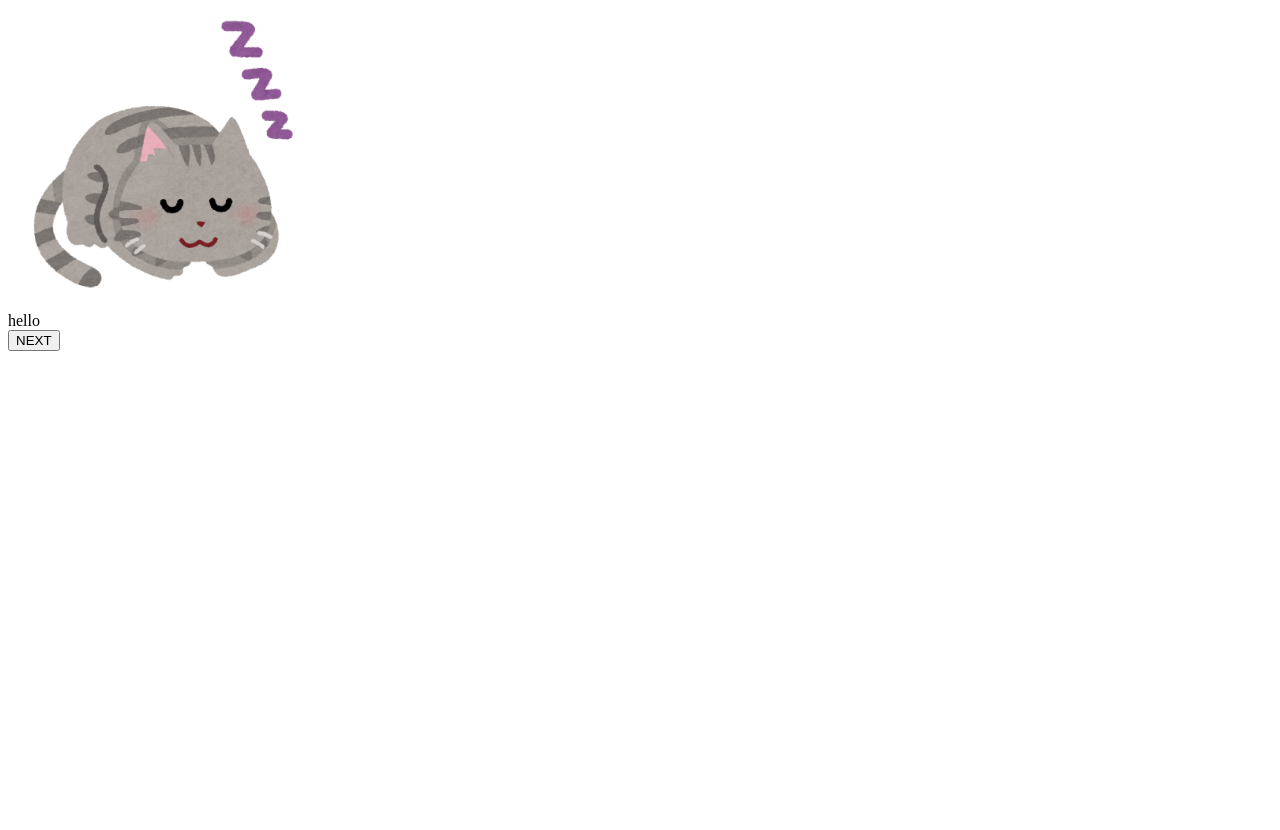
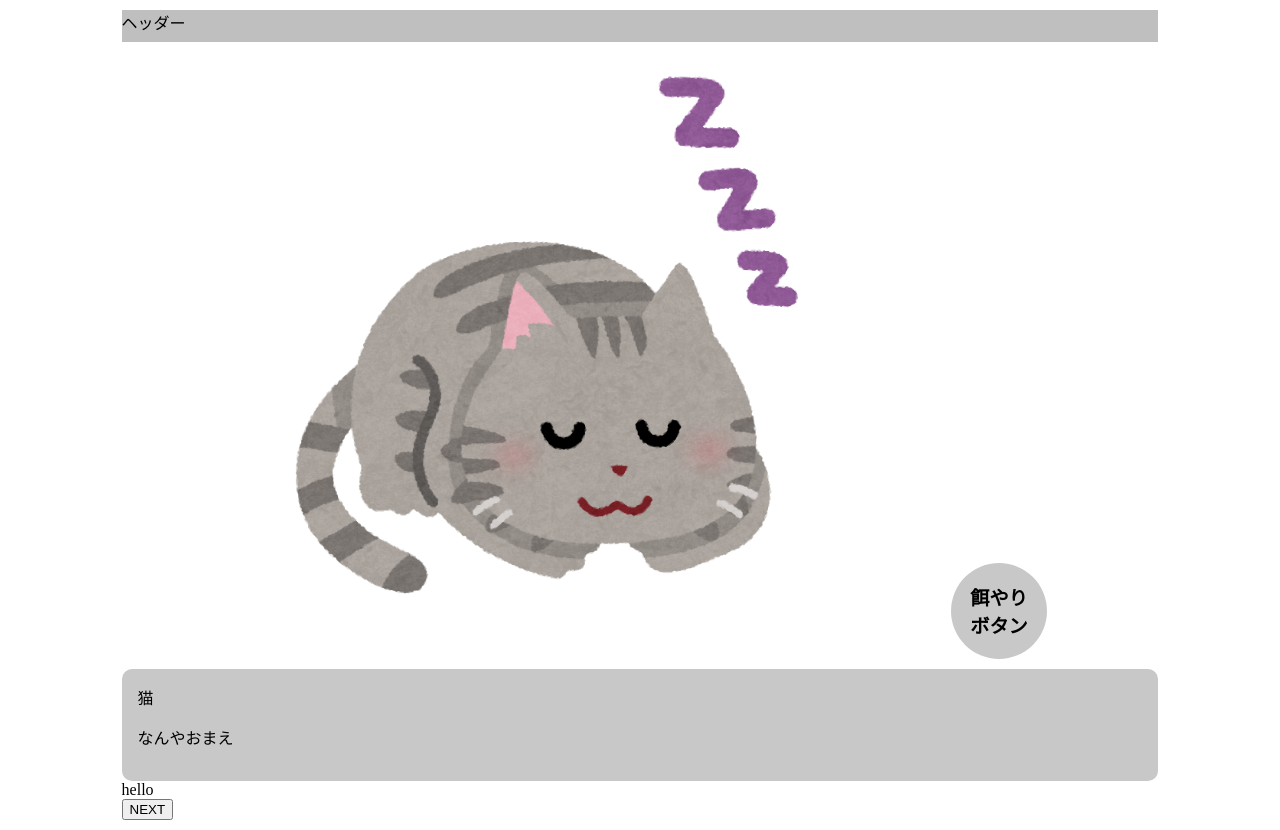
Before and after one commit to yukihira-pot/tsukutte-asobu2022, a Nuxt app: page / in a window 1280 px wide. Before the commit the page ends 800 px from the top, so only its background shows below. Built offline with nearby package versions, Linux system fonts and the light colour scheme.

Commit message:
added cat and feed-btn

```diff
--- /dev/null
+++ b/jsconfig.json
@@ -0,0 +1,5 @@
+{
+    "include": [
+        "./src/**/*"
+    ]
+}
--- a/pages/index.vue
+++ b/pages/index.vue
@@ -1,11 +1,26 @@
 <template>
-  <div>
-    <div>
-      <img src="/neko.png" alt="" class="neko-img" />
+  <body>
+    <header>ヘッダー</header>
+    <div id="container">
+      <div class="main-container">
+        <div class="img-container">
+          <img src="/neko.png" alt="" class="neko-img" />
+        </div>
+        <div class="feed-btn-container">
+          <button class="feed-btn">餌やりボタン</button>
+        </div>
+      </div>
+
+      <div class="neko-speech-container">
+        <div class="neko-name">猫</div>
+        <p class="neko-speech">
+          なんやおまえ
+        </p>
+      </div>
     </div>
     <div>{{ scripts[scriptIndex] }}</div>
     <button @click="proceedScript">NEXT</button>
-  </div>
+  </body>
 </template>
 
 <script>
@@ -32,8 +47,56 @@ export default Vue.extend({
 </script>
 
 <style>
-.neko-img {
-  width: 300px;
-  height: 300px;
+* {
+  box-sizing: border-box;
 }
+
+body {
+  width: 90%;
+  margin: 10px auto;
+}
+
+header {
+  background-color: rgb(191 191 191);
+  height: 2em;
+}
+
+.main-container {
+  margin-top: 10px;
+  margin-bottom: 10px;
+}
+
+.img-container {
+  display: inline-block;
+  width: 80%;
+  text-align: center;
+  margin-bottom: 20px;
+}
+
+.img-container .neko-img {
+  width: 70%;
+}
+
+.feed-btn-container {
+  display: inline-block;
+  width: 15%;
+}
+
+.feed-btn-container .feed-btn {
+  width: 5em;
+  height: 5em;
+  border: 0;
+  padding: 1em;
+  border-radius: 50%;
+  background-color: rgb(200 200 200);
+  font-size: 1.2em;
+  font-weight: bold;
+}
+
+.neko-speech-container {
+  background-color: rgb(200 200 200);
+  padding: 1em;
+  border-radius: 10px;
+}
+
 </style>
```
Also changed, not shown: tsconfig.json (added, +12 -0 lines).
